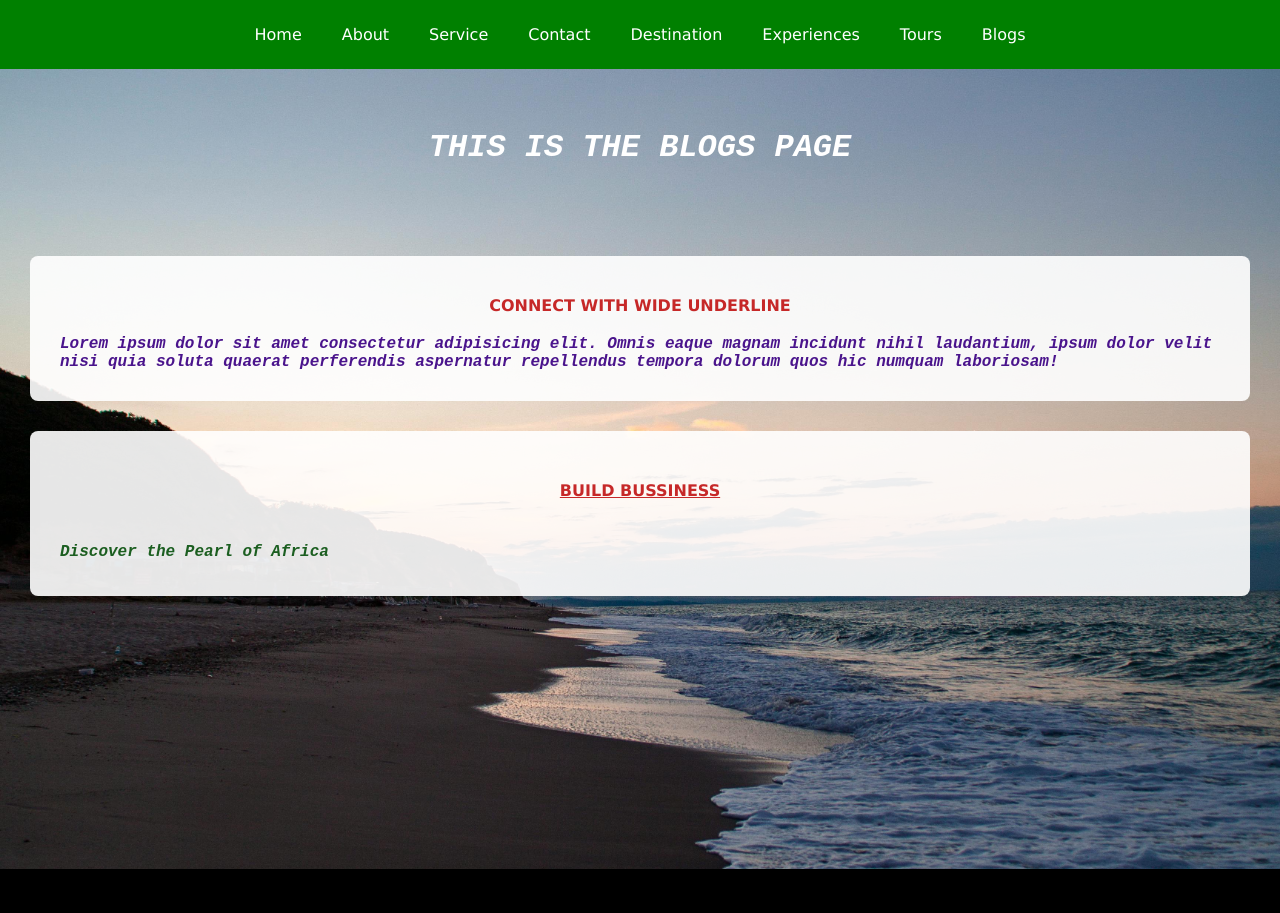
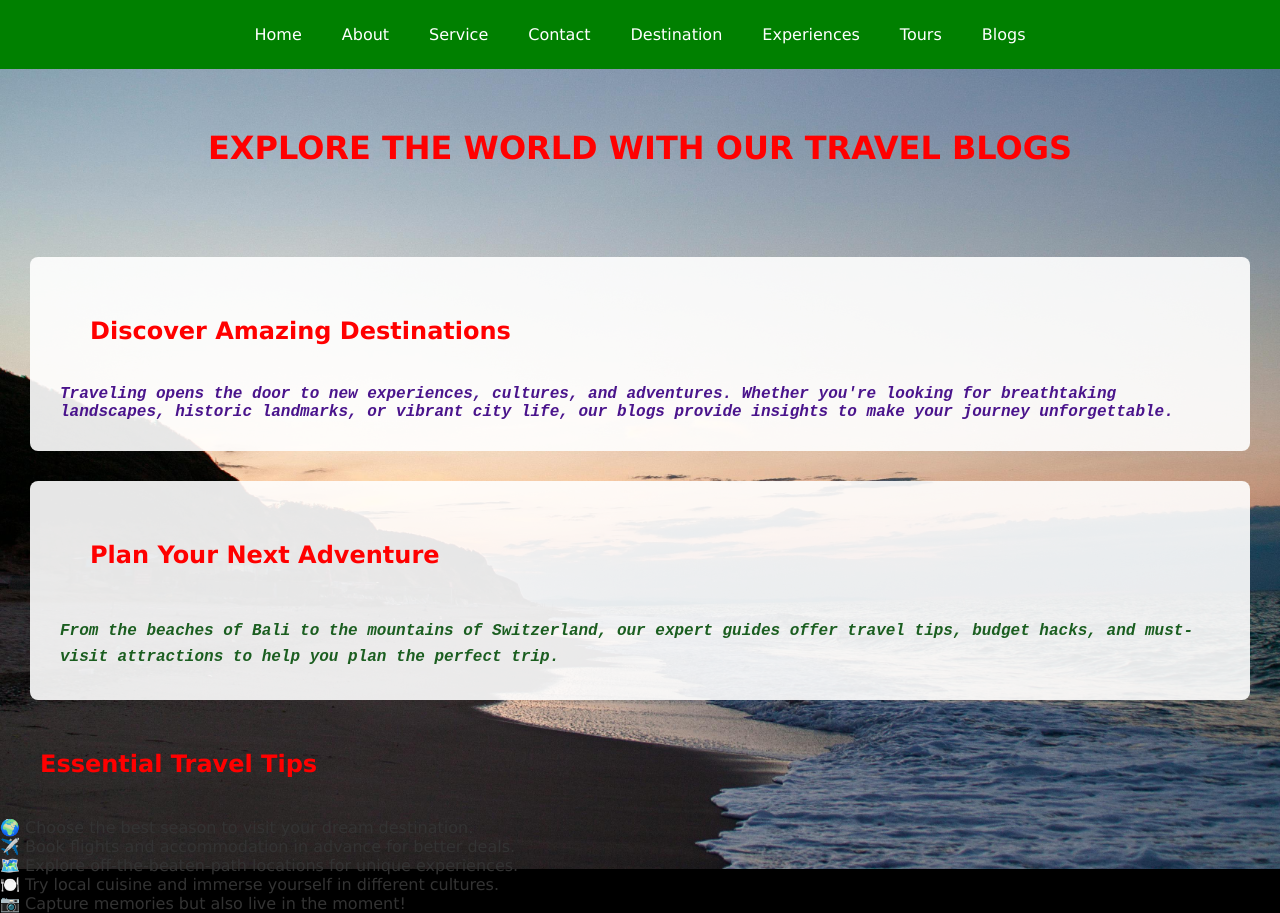
Before and after one commit to Tumumanye-Nelson/ReactFirstApp, a React (Vite) app: page /blogs in a window 1280 px wide. Before the commit the page ends 869 px from the top, so only its background shows below. Built offline with nearby package versions, Linux system fonts and the light colour scheme.

Commit message:
added content in blog page

```diff
--- a/src/Blogs.jsx
+++ b/src/Blogs.jsx
@@ -1,18 +1,30 @@
+function Blogs() {
+    return (
+        <div className="blogs">
+            <h1 className="ps">Explore the World with Our Travel Blogs</h1>
 
-function Blogs(){
-    return(
-<div className="blogs">
-    <p className="ps">This is the Blogs page</p>
-    <div className="connect">
-    <ol className="oly">connect with wide underline</ol>
+            <div className="connect">
+                <h2>Discover Amazing Destinations</h2>
+                <p>Traveling opens the door to new experiences, cultures, and adventures. Whether you're looking for breathtaking landscapes, historic landmarks, or vibrant city life, our blogs provide insights to make your journey unforgettable.</p>
+            </div>
 
-    <p>Lorem ipsum dolor sit amet consectetur adipisicing elit. Omnis eaque magnam incidunt nihil laudantium, ipsum dolor velit nisi quia soluta quaerat perferendis aspernatur repellendus tempora dolorum quos hic numquam laboriosam!</p>
-    </div>
-<div className="build">
-    <ol>build bussiness</ol>
-    <p> Discover the Pearl of Africa</p>
-</div>
-    </div>
+            <div className="build">
+                <h2>Plan Your Next Adventure</h2>
+                <p>From the beaches of Bali to the mountains of Switzerland, our expert guides offer travel tips, budget hacks, and must-visit attractions to help you plan the perfect trip.</p>
+            </div>
+
+            <div className="tips">
+                <h2>Essential Travel Tips</h2>
+                <ul>
+                    <li>🌍 Choose the best season to visit your dream destination.</li>
+                    <li>✈️ Book flights and accommodation in advance for better deals.</li>
+                    <li>🗺️ Explore off-the-beaten-path locations for unique experiences.</li>
+                    <li>🍽️ Try local cuisine and immerse yourself in different cultures.</li>
+                    <li>📷 Capture memories but also live in the moment!</li>
+                </ul>
+            </div>
+        </div>
     );
 }
-export default Blogs
+
+export default Blogs;
```
